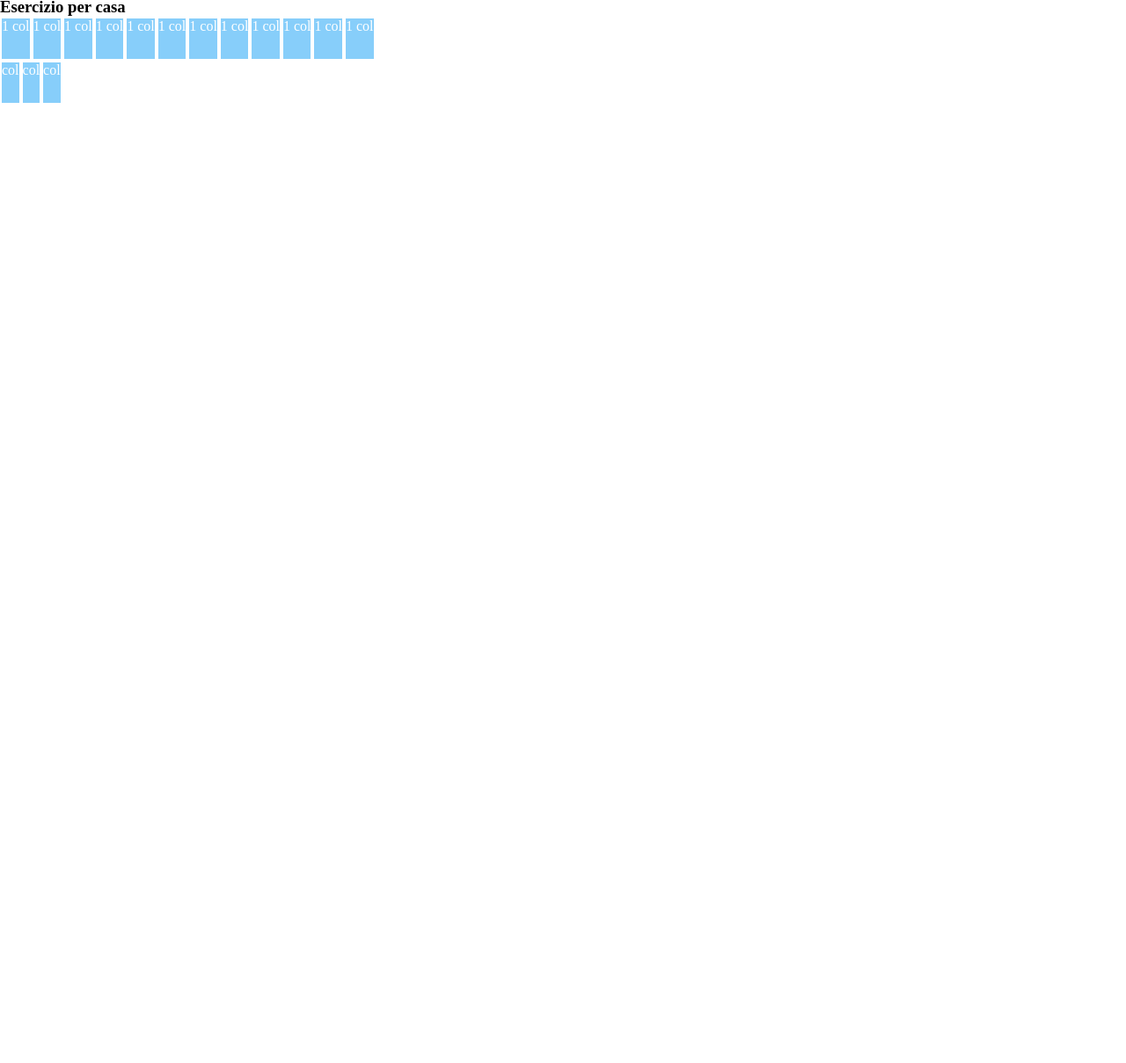
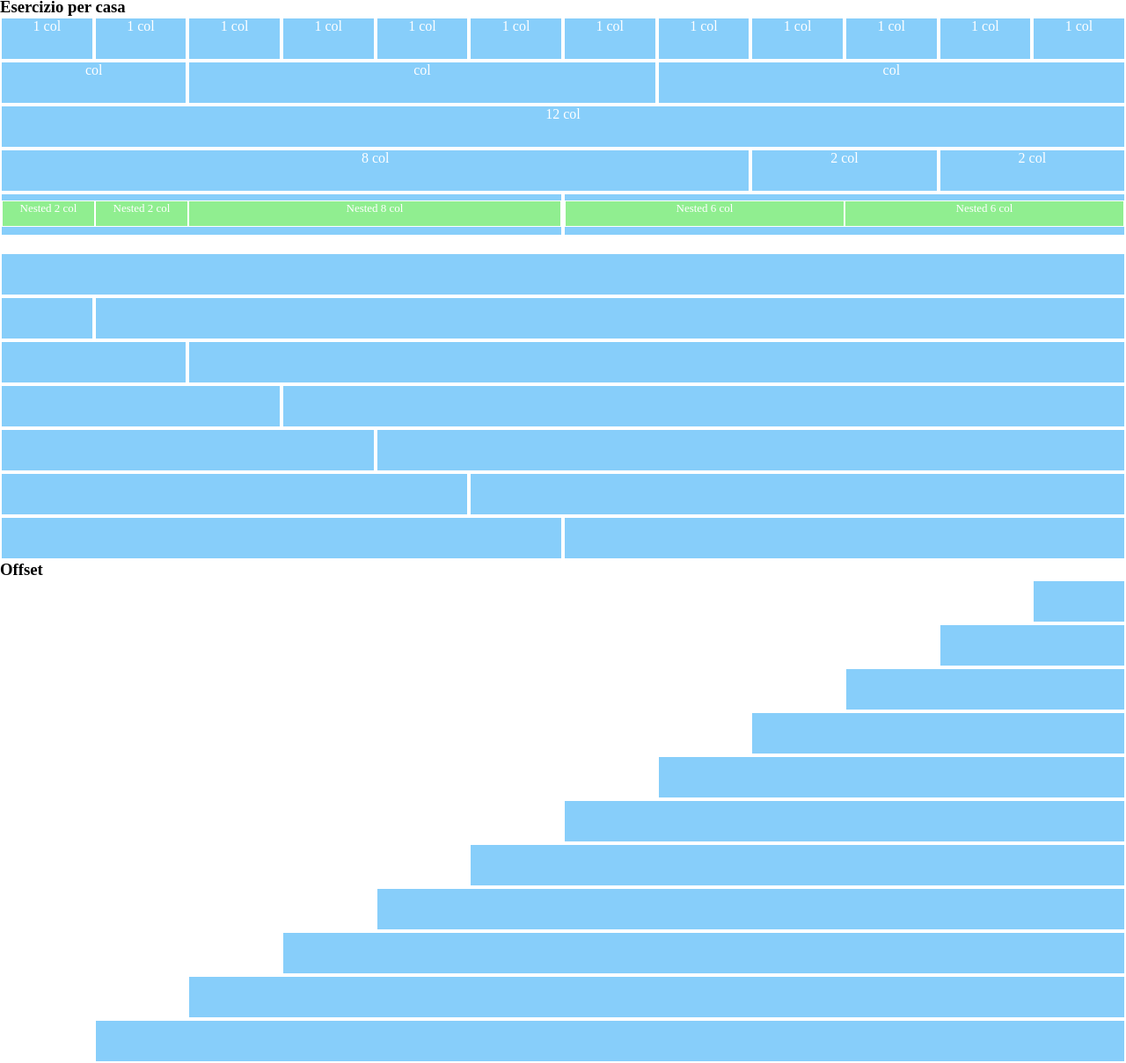
Before and after one commit to Geno00/html-css-12bool, a plain HTML site: page index.html in a window 1280 px wide. Shown: the part 3-1212 px from the top of the page at 88% size. Before the commit the page ends 800 px from the top, so only its background shows below. Drawn offline with Linux system fonts and the light colour scheme.

Commit message:
fine esercizio

```diff
--- a/css/style.css
+++ b/css/style.css
@@ -3,4 +3,16 @@
     background-color: lightskyblue;
     color: white;
     border: white solid 2px;
+    text-align: center;
 }
+
+.box2{
+
+    height: 30px;
+    background-color: lightgreen;
+    color: white;
+    border: white solid 1px;
+    font-size: small;
+    text-align: center;
+    margin-top: 7px;
+}
--- a/index.html
+++ b/index.html
@@ -37,5 +37,170 @@
         </div>
     </div>
 
+    <div class="container-fluid">
+        <div class="row">
+            <div class="col-12 box">12 col</div>
+        </div>
+    </div>
+
+    <div class="container-fluid">
+        <div class="row">
+            <div class="col-8 box">8 col</div>
+            <div class="col-2 box">2 col</div>
+            <div class="col-2 box">2 col</div>
+
+        </div>
+    </div>
+
+    <div class="container-fluid">
+        <div class="row">
+            <div class="col-6 box">
+                <div class="container">
+                    <div class="row">
+                        <div class="col-2 box2">Nested 2 col</div>
+                        <div class="col-2 box2">Nested 2 col</div>
+                        <div class="col-8 box2">Nested 8 col</div>
+                    </div>
+                </div>
+            </div>
+            <div class="col-6 box">
+                <div class="container">
+                    <div class="row">
+                        <div class="col-6 box2">Nested 6 col</div>
+                        <div class="col-6 box2">Nested 6 col</div>
+                    </div>
+                </div>
+            </div>
+        </div>
+    </div>
+
+    <br>
+
+    <div class="container-fluid">
+        <div class="row">
+            <div class="col-12 box"></div>
+        </div>
+    </div>
+
+    <div class="container-fluid">
+        <div class="row">
+            <div class="col-1 box"></div>
+            <div class="col-11 box"></div>
+        </div>
+    </div>
+
+    <div class="container-fluid">
+        <div class="row">
+            <div class="col-2 box"></div>
+            <div class="col-10 box"></div>
+        </div>
+    </div>
+
+    <div class="container-fluid">
+        <div class="row">
+            <div class="col-3 box"></div>
+            <div class="col-9 box"></div>
+        </div>
+    </div>
+
+    <div class="container-fluid">
+        <div class="row">
+            <div class="col-4 box"></div>
+            <div class="col-8 box"></div>
+        </div>
+    </div>
+
+    <div class="container-fluid">
+        <div class="row">
+            <div class="col-5 box"></div>
+            <div class="col-7 box"></div>
+        </div>
+    </div>
+
+    <div class="container-fluid">
+        <div class="row">
+            <div class="col-6 box"></div>
+            <div class="col-6 box"></div>
+        </div>
+    </div>
+
+   <h3>Offset</h3>
+
+   <div class="container-fluid">
+        <div class="row">
+            <div class="col-offset-11"></div>
+            <div class="col-1 box"></div>
+        </div>
+    </div>
+
+    <div class="container-fluid">
+        <div class="row">
+            <div class="col-offset-10"></div>
+            <div class="col-2 box"></div>
+        </div>
+    </div>
+
+    <div class="container-fluid">
+        <div class="row">
+            <div class="col-offset-9"></div>
+            <div class="col-3 box"></div>
+        </div>
+    </div>
+
+    <div class="container-fluid">
+        <div class="row">
+            <div class="col-offset-8"></div>
+            <div class="col-4 box"></div>
+        </div>
+    </div>
+
+    <div class="container-fluid">
+        <div class="row">
+            <div class="col-offset-7"></div>
+            <div class="col-5 box"></div>
+        </div>
+    </div>
+
+    <div class="container-fluid">
+        <div class="row">
+            <div class="col-offset-6"></div>
+            <div class="col-6 box"></div>
+        </div>
+    </div>
+
+    <div class="container-fluid">
+        <div class="row">
+            <div class="col-offset-5"></div>
+            <div class="col-7 box"></div>
+        </div>
+    </div>
+
+    <div class="container-fluid">
+        <div class="row">
+            <div class="col-offset-4"></div>
+            <div class="col-8 box"></div>
+        </div>
+    </div>
+
+    <div class="container-fluid">
+        <div class="row">
+            <div class="col-offset-3"></div>
+            <div class="col-9 box"></div>
+        </div>
+    </div>
+
+    <div class="container-fluid">
+        <div class="row">
+            <div class="col-offset-2"></div>
+            <div class="col-10 box"></div>
+        </div>
+    </div>
+
+    <div class="container-fluid">
+        <div class="row">
+            <div class="col-offset-1"></div>
+            <div class="col-11 box"></div>
+        </div>
+    </div>
 </body>
 </html>
```
Also changed, not shown: css/12BoolFlex.css (+46 -46 lines).
